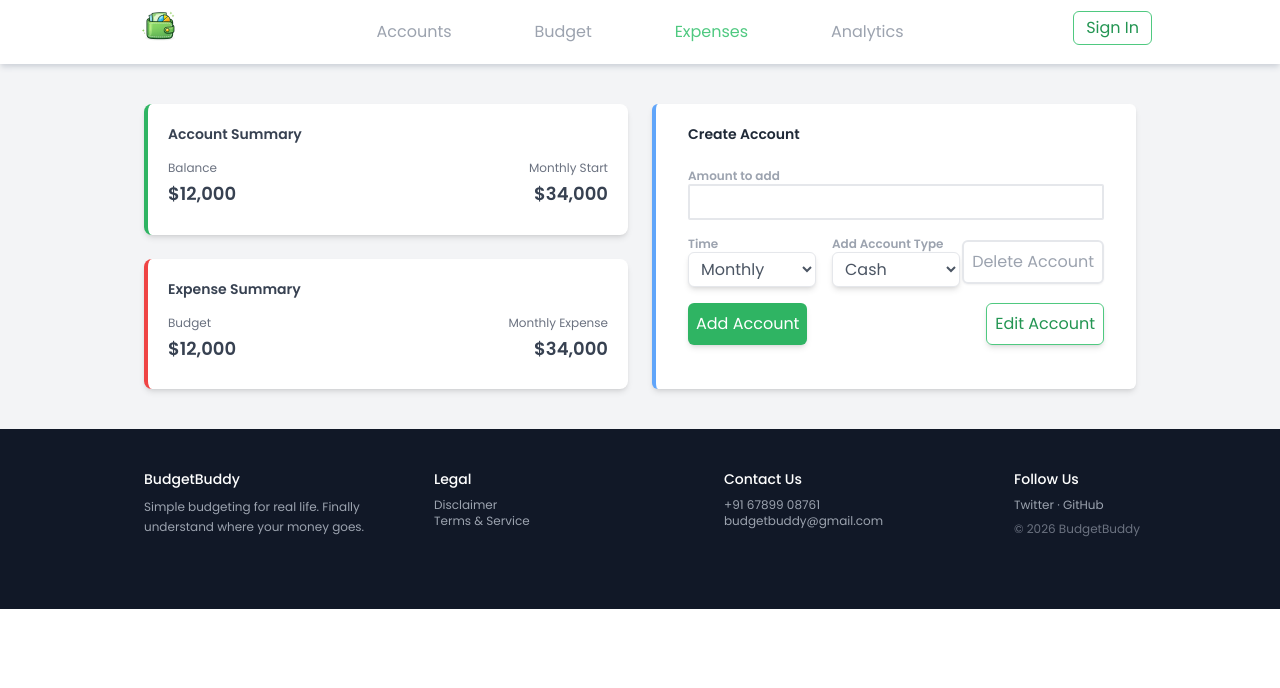
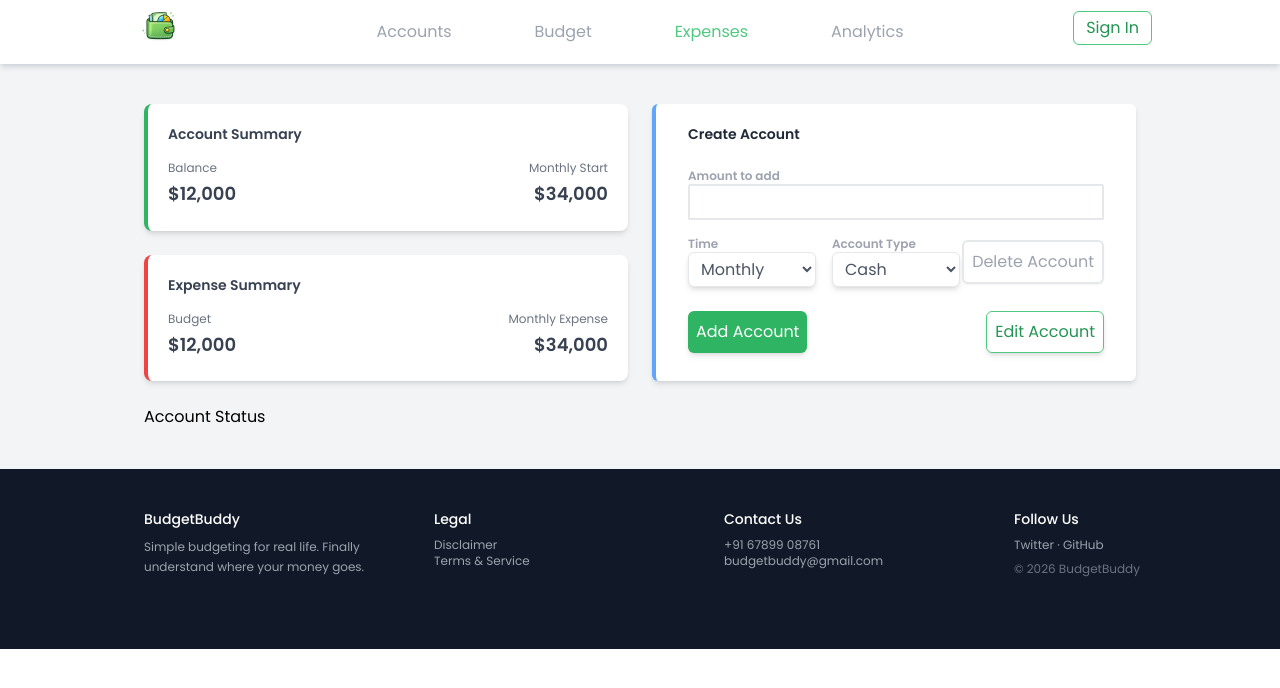
Before and after one commit to Vinitgaikwad/Budget-Planner, a React (Vite) app in the folder frontend/: page /dashboard/account in a window 1280 px wide. Shown: the top 688 px of the page. Built offline with nearby package versions, Linux system fonts and the light colour scheme.

Commit message:
Added Some Changes

```diff
--- /dev/null
+++ b/frontend/src/features/account/components/AccountStatus.tsx
@@ -0,0 +1,7 @@
+export function AccountStatus() {
+    return (
+        <div className="">
+            <h1 className="">Account Status</h1>
+        </div>
+    );
+}
--- a/frontend/src/features/account/components/AddAccounts.tsx
+++ b/frontend/src/features/account/components/AddAccounts.tsx
@@ -1,4 +1,5 @@
-import { PrimaryButton, SecondaryButton, TertiaryButton } from "@/shared/ui";
+import { PrimaryButton, SecondaryButton, SelectOptions, TertiaryButton } from "@/shared/ui";
+import { ACCOUNT_Roles, TIME_TYPES } from "@/types";
 
 export function AddAccounts() {
     return (
@@ -10,33 +11,15 @@ export function AddAccounts() {
                 <input type="text" className="w-full border border-[2px] border-gray-200 rounded-sm focus:border-brand-300 focus:outline-none px-2 py-1 shadow-xs" />
             </div>
 
-            <div className="grid grid-cols-3 mb-4 gap-4 items-start">
-                <div className="flex flex-col">
-                    <label htmlFor="time" className="text-xs font-semibold text-gray-400">Time</label>
-                    <select name="time" id="time" className="w-32 px-2 py-1 rounded-md bg-white border border-[1px] text-gray-600 shadow-md">
-                        <option value="monthly">Monthly</option>
-                        <option value="yearly">Yearly</option>
-                        <option value="daily">Daily</option>
-                        <option value="oneTime">One Time</option>
-                    </select>
-                </div>
-
-                <div className="flex flex-col">
-                    <label htmlFor="account" className="text-xs font-semibold text-gray-400">Add Account Type</label>
-                    <select name="account" id="account" className="w-32 px-2 py-1 rounded-md bg-white border border-[1px] text-gray-600 shadow-md">
-                        <option value="cash">Cash</option>
-                        <option value="debit">Debit</option>
-                        <option value="savings">Saving</option>
-                        <option value="other">Other</option>
-                    </select>
-                </div>
-
+            <div className="grid grid-cols-3 mb-6 gap-4 items-start">
+                <SelectOptions label="Time" optionArr={TIME_TYPES}></SelectOptions>
+                <SelectOptions label="Account Type" optionArr={ACCOUNT_Roles}></SelectOptions>
                 <div className="flex justify-end items-center mt-1">
                     <TertiaryButton label="Delete Account" disable={false}></TertiaryButton>
                 </div>
             </div>
 
-            <div className="flex justify-between mb-6">
+            <div className="flex justify-between mb-2">
                 <PrimaryButton label="Add Account" disable={false}></PrimaryButton>
                 <SecondaryButton label="Edit Account" disable={false}></SecondaryButton>
             </div>
--- a/frontend/src/features/account/pages/AccountsPage.tsx
+++ b/frontend/src/features/account/pages/AccountsPage.tsx
@@ -1,3 +1,4 @@
+import { AccountStatus } from "../components/AccountStatus";
 import { AccountSummary } from "../components/AccountSummary";
 import { AddAccounts } from "../components/AddAccounts";
 import { ExpenseSummary } from "../components/ExpenseSummary";
@@ -12,6 +13,9 @@ export function AccountsPage() {
             <div className="h-full">
                 <AddAccounts></AddAccounts>
             </div>
+            <div className="col-span-2 bg-gray-100">
+                <AccountStatus></AccountStatus>
+            </div>
         </div>
     );
 }
--- a/frontend/src/shared/ui/SelectOptions.tsx
+++ b/frontend/src/shared/ui/SelectOptions.tsx
@@ -0,0 +1,21 @@
+import { capitalize } from "../utils"
+
+export type SelectOptionsProps = {
+    optionArr: readonly string[],
+    label: string
+}
+
+export function SelectOptions({ optionArr, label }: SelectOptionsProps) {
+    return (
+        <div className="flex flex-col">
+            <label htmlFor="time" className="text-xs font-semibold text-gray-400">{label}</label>
+            <select name="time" id="time" className="w-32 px-2 py-1 rounded-md bg-white border border-[1px] text-gray-600 shadow-md">
+                {optionArr.map((option) => {
+                    return <>
+                        <option value={option}>{capitalize(option)}</option>
+                    </>
+                })}
+            </select>
+        </div>
+    )
+}
--- a/frontend/src/shared/ui/index.ts
+++ b/frontend/src/shared/ui/index.ts
@@ -2,3 +2,4 @@ export * from "./AuthInputField"
 export * from "./PrimaryButton"
 export * from "./SecondaryButton"
 export * from "./TertiaryButton"
+export * from "./SelectOptions"
--- /dev/null
+++ b/frontend/src/shared/utils/capitalize.ts
@@ -0,0 +1,3 @@
+
+export const capitalize = (value: string) =>
+    value.charAt(0).toUpperCase() + value.slice(1);
--- /dev/null
+++ b/frontend/src/shared/utils/index.ts
@@ -0,0 +1 @@
+export * from "./capitalize"
--- /dev/null
+++ b/frontend/src/types/account.ts
@@ -0,0 +1,2 @@
+export const ACCOUNT_Roles = ["cash", "debit", "savings", "other"] as const;
+export type AccountRole = typeof ACCOUNT_Roles[number];
--- /dev/null
+++ b/frontend/src/types/index.ts
@@ -0,0 +1,2 @@
+export * from "./account"
+export * from "./time"
--- /dev/null
+++ b/frontend/src/types/time.ts
@@ -0,0 +1,2 @@
+export const TIME_TYPES = ["monthly", "yearly", "daily", "oneTime"] as const;
+export type TimeTypes = typeof TIME_TYPES[number];
```
